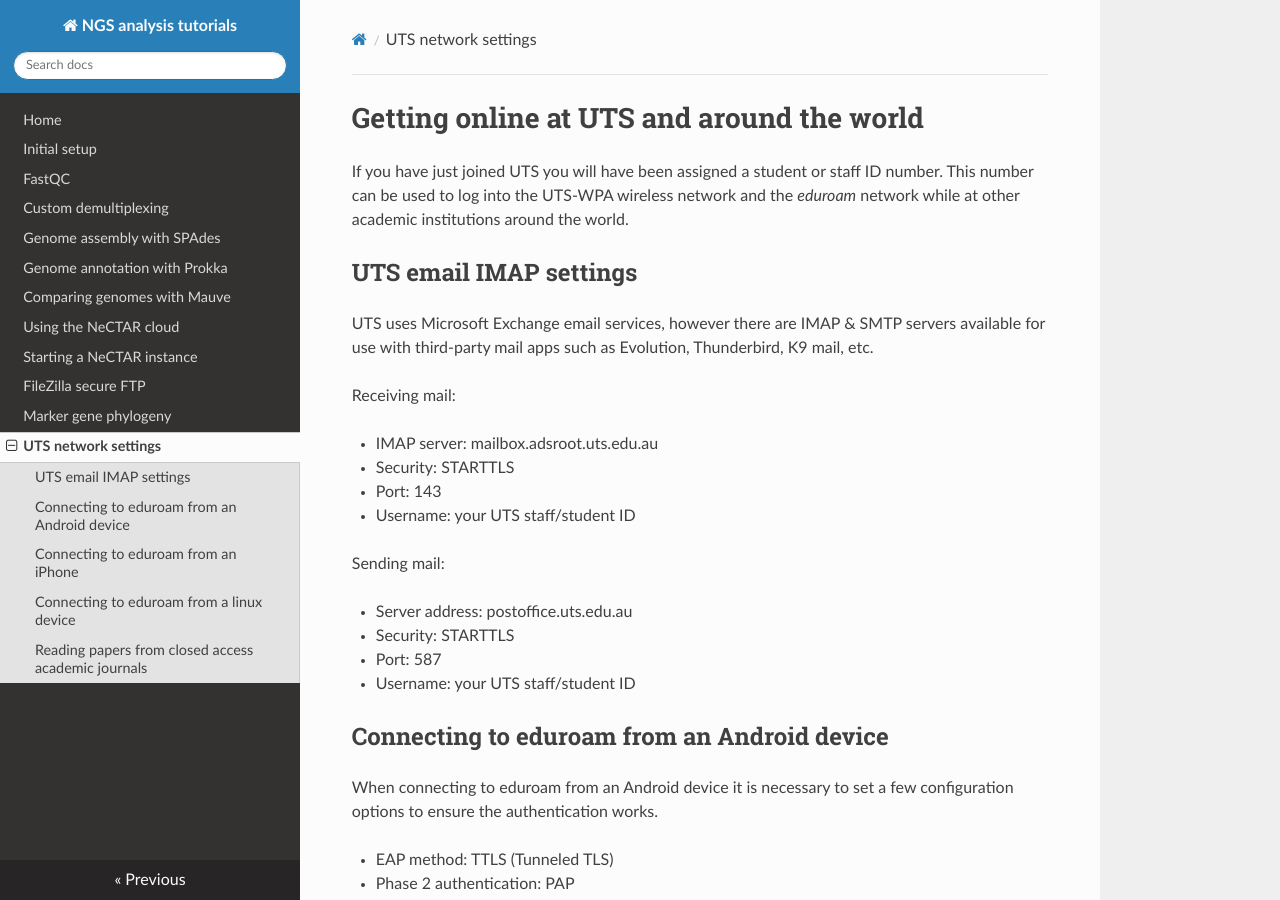
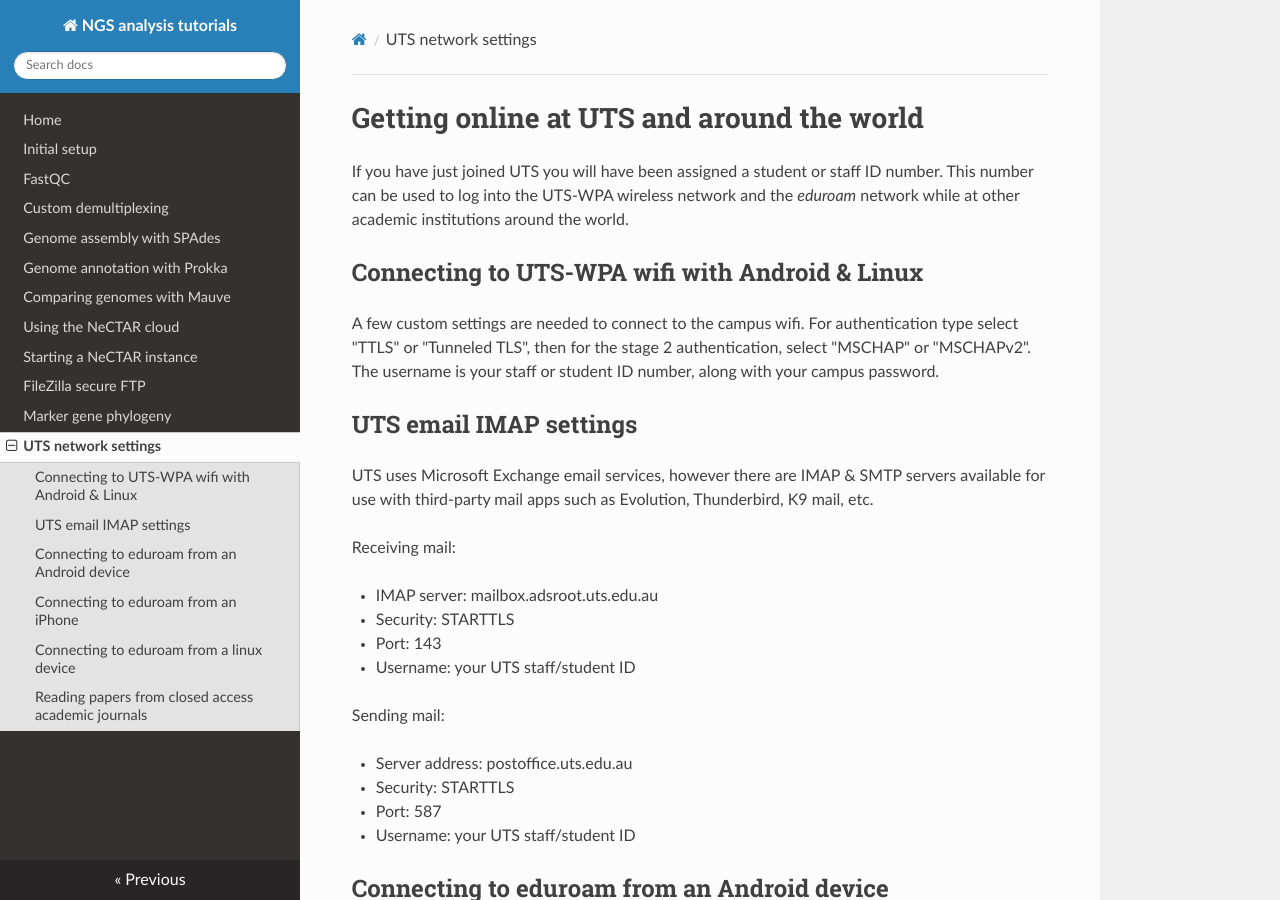
Before and after one commit to koadman/platypusfarm, an MkDocs documentation site: the page built from platypusfarm/docs/uts_networking.md, in a window 1280 px wide and 900 px high. Built offline with MkDocs 1.6.1, drawn with Linux system fonts in a browser that asks for light colours; nearby versions of some CDN libraries; old or Windows-style settings are respelled for this version of MkDocs.

Commit message:
updates for connecting to UTS WPA

```diff
--- a/platypusfarm/docs/uts_networking.md
+++ b/platypusfarm/docs/uts_networking.md
@@ -2,6 +2,10 @@
 
 If you have just joined UTS you will have been assigned a student or staff ID number.
 This number can be used to log into the UTS-WPA wireless network and the *eduroam* network while at other academic institutions around the world.
+
+## Connecting to UTS-WPA wifi with Android & Linux
+
+A few custom settings are needed to connect to the campus wifi. For authentication type select "TTLS" or "Tunneled TLS", then for the stage 2 authentication, select "MSCHAP" or "MSCHAPv2". The username is your staff or student ID number, along with your campus password.
 
 ## UTS email IMAP settings
 
```
